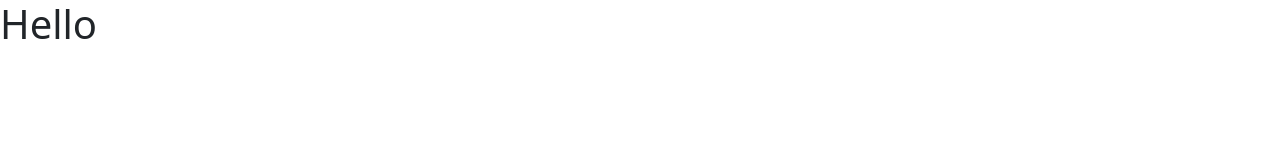
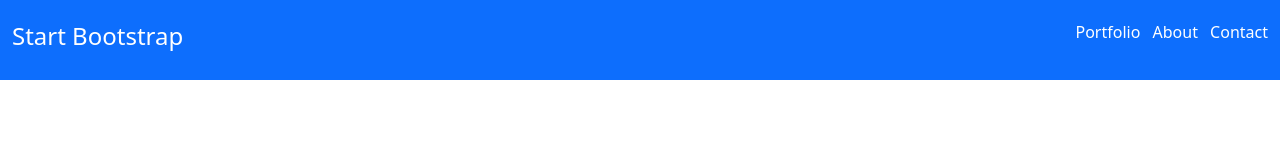
Before and after one commit to SalvatoreGiacomazzo/html-css-bootstrap-freelancer, a plain HTML site: page index.html in a window 1280 px wide. Drawn offline with nearby package versions, Linux system fonts and the light colour scheme.

Commit message:
responsive header

```diff
--- a/index.html
+++ b/index.html
@@ -12,7 +12,21 @@
     <link rel="stylesheet" href="./style.css">
 </head>
 <body>
+<header class="bg-primary container-fluid text-white">
+    <div class="row h-100 align-items-center justify-content between " >
+     <div class="col-6">
+        <h4>Start Bootstrap</h4>
+     </div>
+     <div class="col-6 text-end">
+        <i class="fa-solid fa-bars d-md-none list-inline"></i>
+        <ul class="d-none d-md-block">
+            <li class="list-inline-item">Portfolio</li>
+            <li class="list-inline-item">About</li>
+            <li class="list-inline-item">Contact</li>
+        </ul>
+     </div>
+    </div>
+</header>
 
- <h1>Hello</h1>
 </body>
 </html>
--- a/style.css
+++ b/style.css
@@ -0,0 +1,5 @@
+/*Header*/
+header{height:80px;
+}
+ul{list-style-type: none;
+}
```
